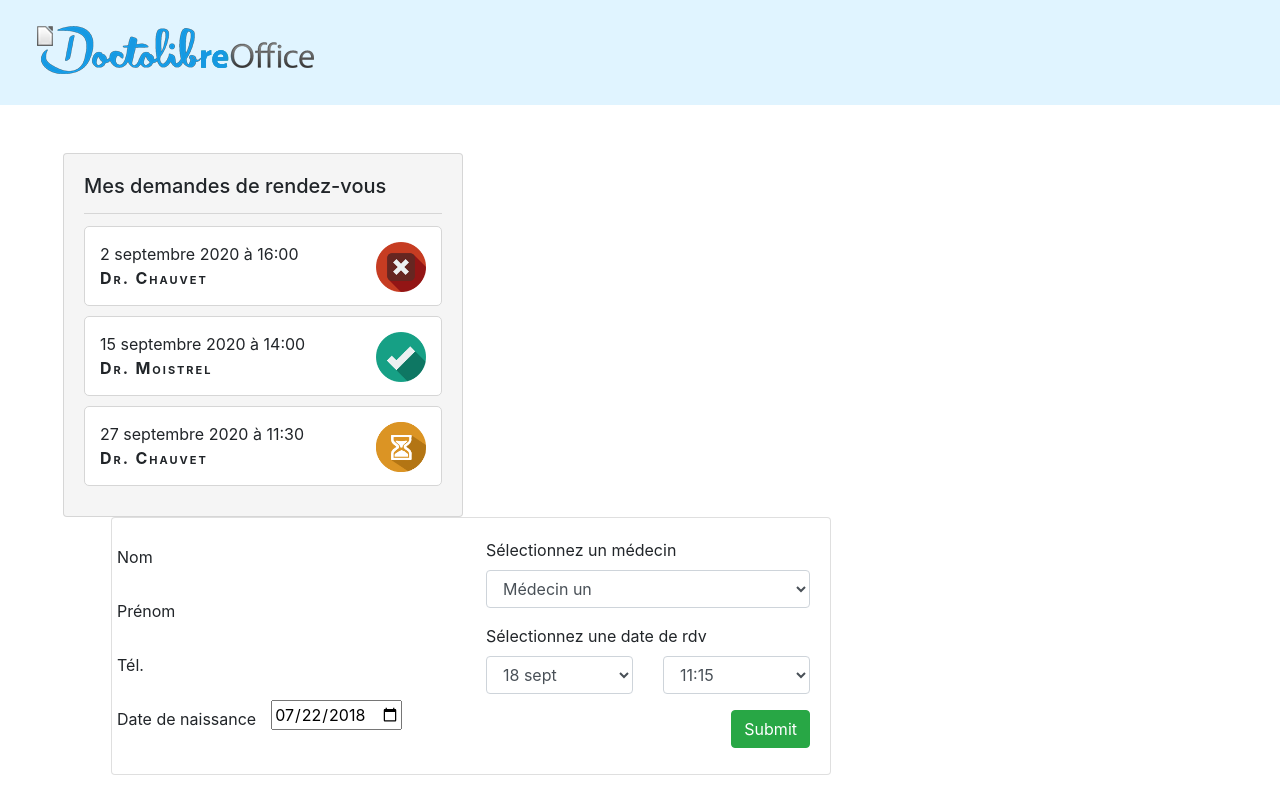
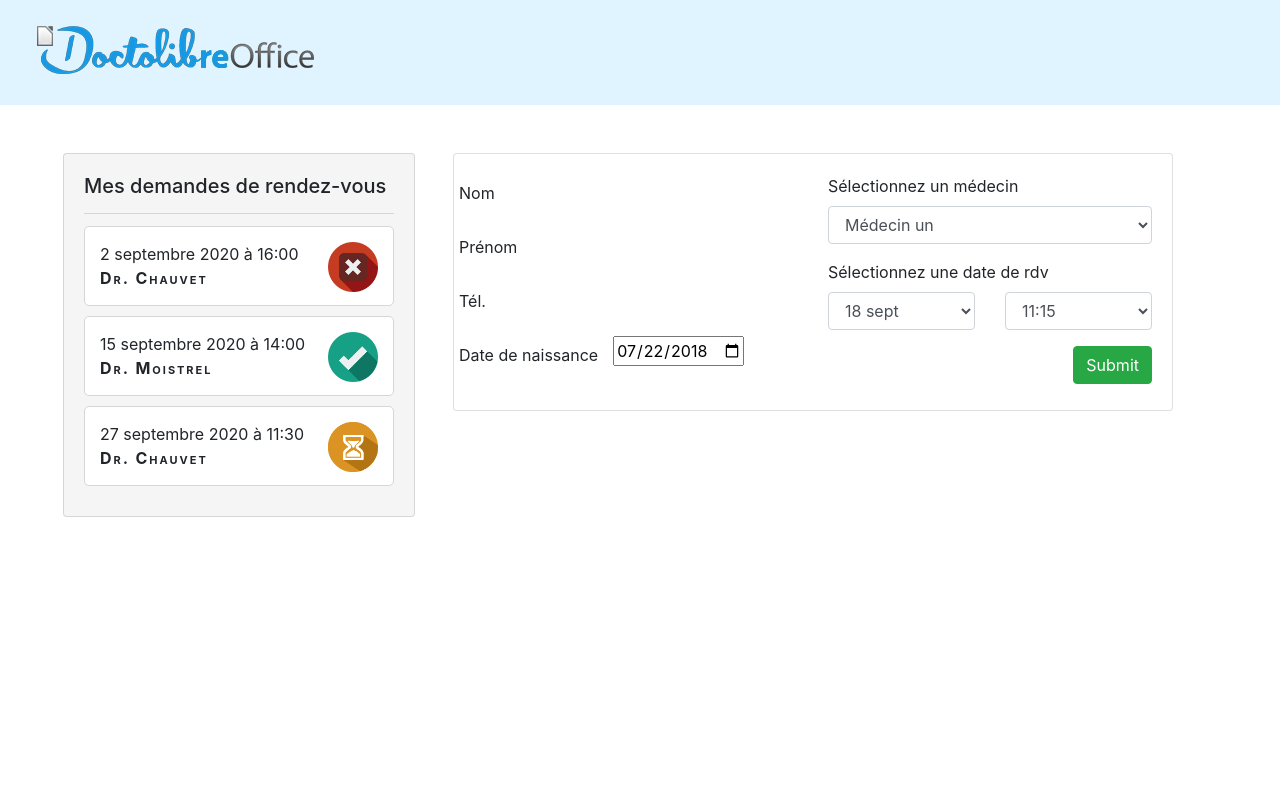
Before and after one commit to Bryan-Curt/doctolibre-office, an Angular app: page / in a window 1280 px wide. Built offline with nearby package versions, Linux system fonts and the light colour scheme.

Commit message:
spacings

```diff
--- a/src/app/info-rdv/info-rdv.component.html
+++ b/src/app/info-rdv/info-rdv.component.html
@@ -1,4 +1,4 @@
-<div class="card" style="width: 25rem; background:#F5F5F5;">
+<div class="card" style="width: 22rem; background:#F5F5F5;">
   <div class="card-body">
     <h5 class="card-title" style="border-bottom:1px solid #D6D6D6; padding-bottom:15px;">Mes demandes de rendez-vous
     </h5>
--- a/src/app/prise-rdv/prise-rdv.component.html
+++ b/src/app/prise-rdv/prise-rdv.component.html
@@ -1,4 +1,4 @@
-<div class="card ml-5" style="width: 45rem;">
+<div class="card ml-2" style="width: 45rem;">
     <div class="card-body">
         <div class="row">
             <div class="col">
```
